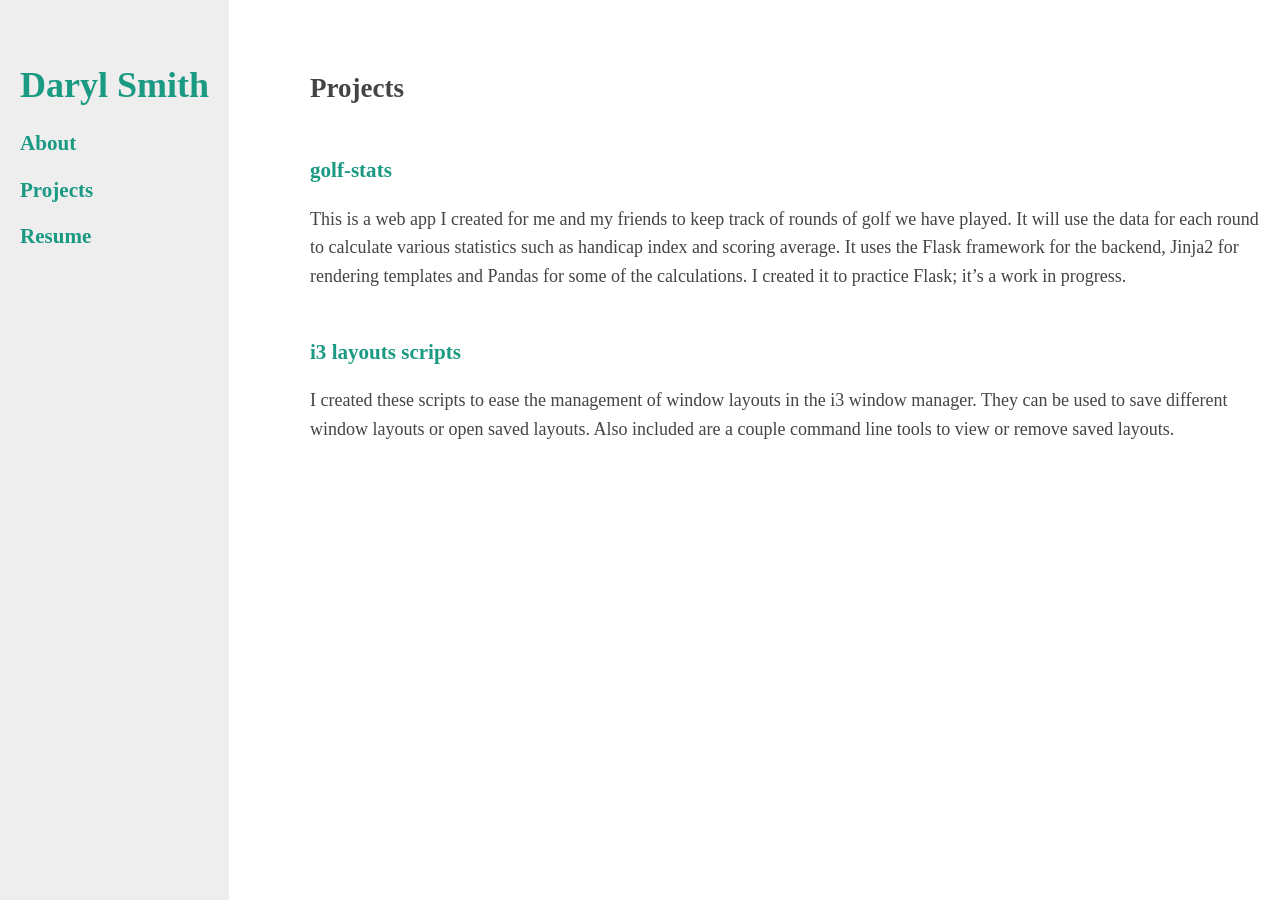
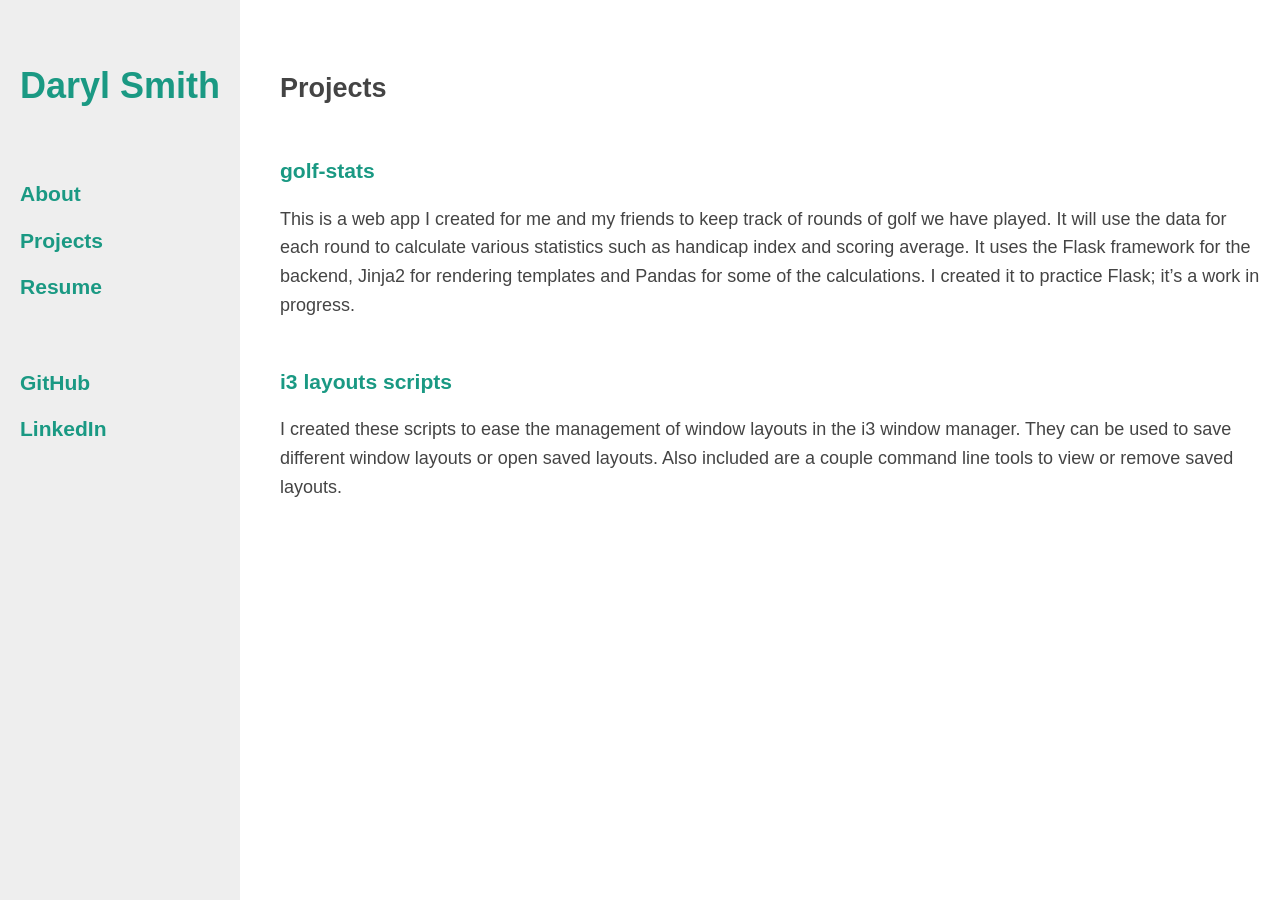
Before and after one commit to dschmaryl/dschmaryl.github.io, a Jekyll site: the page built from index.html, in a window 1280 px wide. Built offline with Jekyll 4.4.1, drawn with Linux system fonts in a browser that asks for light colours.

Commit message:
use sans font, add github and linkedin links

```diff
--- a/_includes/sidebar.html
+++ b/_includes/sidebar.html
@@ -1,6 +1,10 @@
 <div class="sidebar">
   <a href="{{ site.baseurl }}/"><h1>Daryl Smith</h1></a>
+  <br />
   <a href="{{ site.baseurl }}/about"><h3>About</h3></a>
   <a href="{{ site.baseurl }}/projects"><h3>Projects</h3></a>
   <a href="{{ site.baseurl }}/resume"><h3>Resume</h3></a>
+  <br />
+  <a href="https://github.com/dschmaryl"><h3>GitHub</h3></a>
+  <a href="https://www.linkedin.com/in/dschmaryl/"><h3>LinkedIn</h3></a>
 </div>
--- a/public/css/main.css
+++ b/public/css/main.css
@@ -1,12 +1,13 @@
 body {
   margin:40px auto;
   line-height: 1.6;
+  font-family: sans-serif;
   font-size: 18px;
   color: #444;
 }
 
 .container {
-  padding: 10px 20px 0 310px;
+  padding: 10px 20px 0 280px;
 }
 
 h1, h2, h3, h4 {
```
